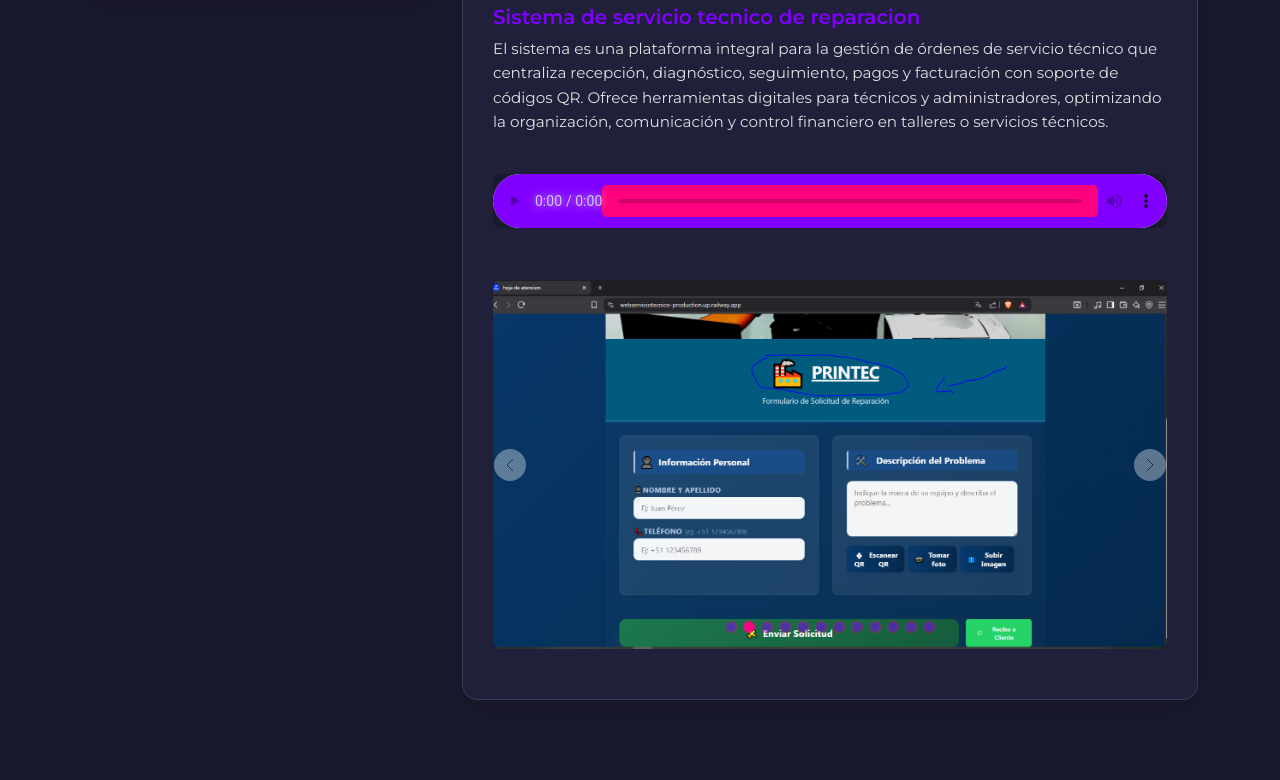
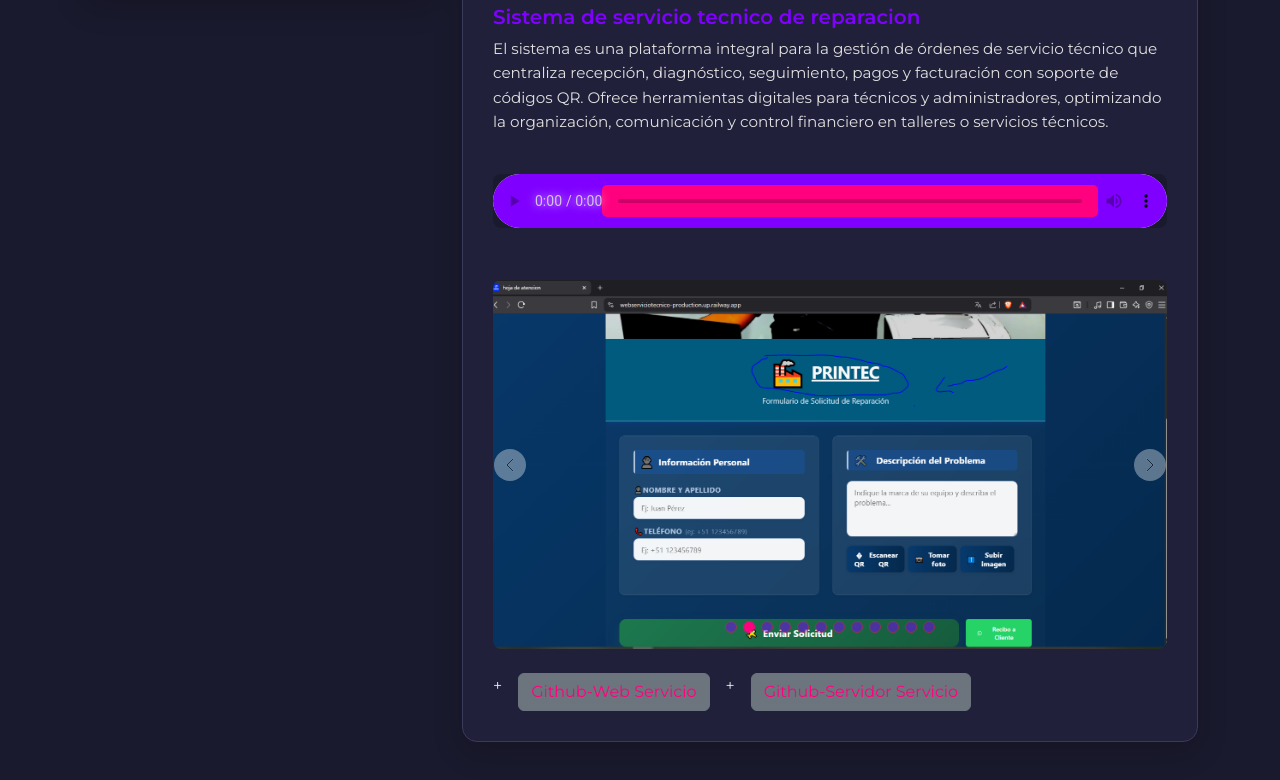
Before and after one commit to jairdavidcastro27/CurriculumFinal, a plain HTML site: page cv_template.html in a window 1280 px wide. Shown: the part 1949-2729 px from the top of the page. Drawn offline with nearby package versions, Linux system fonts and the light colour scheme; animation ran at ten frames a second.

Commit message:
se agrega os botones de redireccionamiento al repositortio

```diff
--- a/cv_template.html
+++ b/cv_template.html
@@ -535,6 +535,12 @@
                                 </button>
                             </div>
                         </div>
+
+                      <div class="mt-4 d-flex gap-3">
+    +                               <a href="https://github.com/jairdavidcastro27/serviciotecnicoweb.git" target="_blank" class="btn btn-secondary">Github-Web Servicio</a>
+    +                               <a href="https://github.com/jairdavidcastro27/servidorServiciotecnicoPortafolio1.git" target="_blank" class="btn btn-secondary">Github-Servidor Servicio</a>
+                               </div>
+                            </div>
                         <!--<div class="portfolio-item">
                             <h5>Herramienta de Análisis de Redes (Repositorio GitHub)</h5>
                             <p>Código fuente de una utilidad de línea de comandos en Python para monitorear tráfico de red. Incluye `README.md` con instrucciones de uso y explicación técnica.</p>
```
